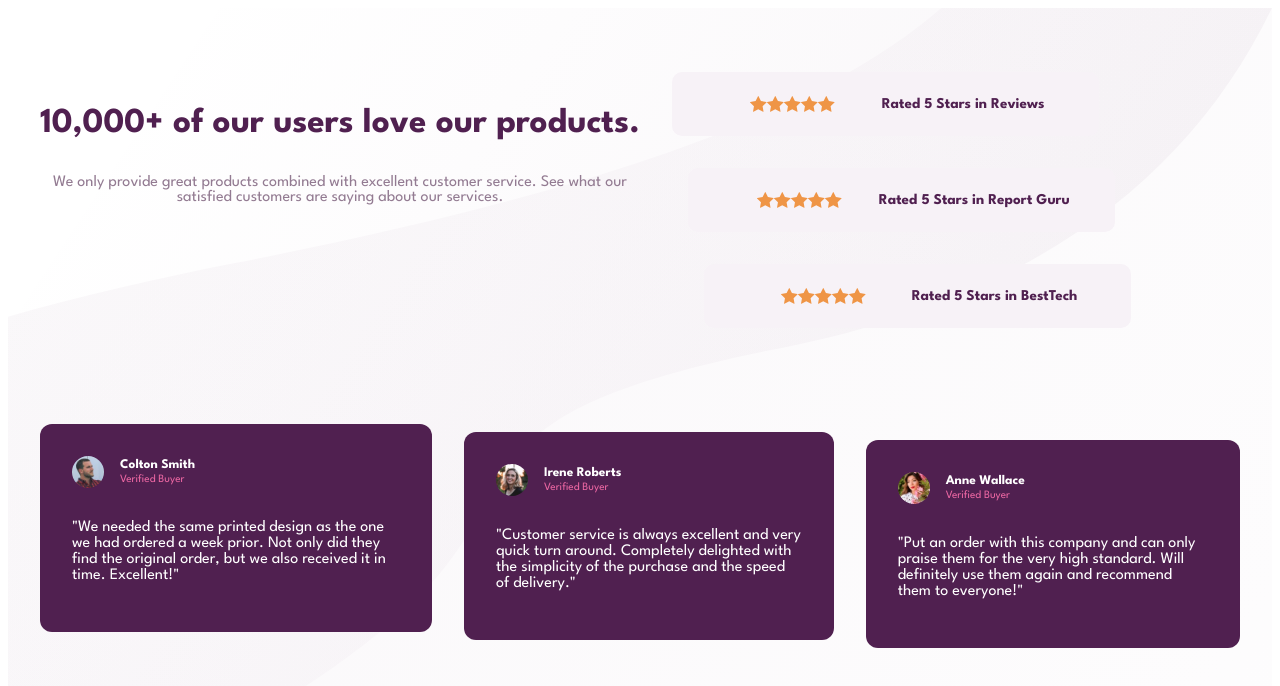
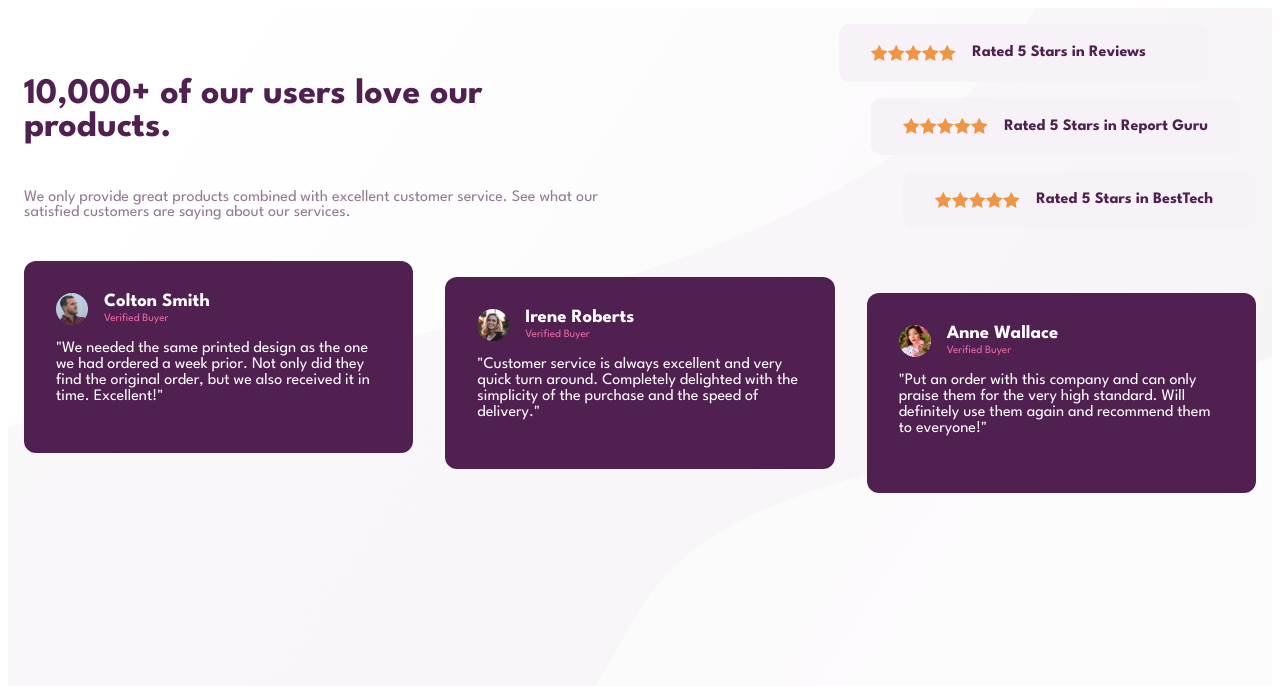
Before and after one commit to julyuly/social-proof-section-master, a plain HTML site: page index.html in a window 1280 px wide. Drawn offline with Linux system fonts and the light colour scheme.

Commit message:
updated commit

```diff
--- a/index.html
+++ b/index.html
@@ -15,7 +15,6 @@
   <link rel="preconnect" href="https://fonts.googleapis.com">
 <link rel="preconnect" href="https://fonts.gstatic.com" crossorigin>
 <link href="https://fonts.googleapis.com/css2?family=League+Spartan:wght@700&display=swap" rel="stylesheet">
-  <!-- Feel free to remove these styles or customise in your own stylesheet 👍 -->
 
 </head>
 
@@ -23,64 +22,59 @@
   <main>
     <section class = 'top'>
       <div class='top-left'>
-        <article>
-          <header>
             <h1>
               10,000+ of our users love our products.
             </h1>
-          </header>
           <p>We only provide great products combined with excellent customer service.
             See what our satisfied customers are saying about our services.</p>
-        </article>
       </div>
       <div class=top-right>
         <div class="reviews">
           <div class="stars">
-          <img src="./images/icon-star.svg">
-          <img src="./images/icon-star.svg">
-          <img src="./images/icon-star.svg">
-          <img src="./images/icon-star.svg">
-          <img src="./images/icon-star.svg">
+          <img src="./images/icon-star.svg" alt="star">
+          <img src="./images/icon-star.svg" alt="star">
+          <img src="./images/icon-star.svg" alt="star">
+          <img src="./images/icon-star.svg" alt="star">
+          <img src="./images/icon-star.svg" alt="star">
         </div>
-          <p>
+          <h2>
             Rated 5 Stars in Reviews
-          </p>
+          </h2>
           </div>
         <div class="guru">
           <div class="stars">
-          <img src="./images/icon-star.svg">
-          <img src="./images/icon-star.svg">
-          <img src="./images/icon-star.svg">
-          <img src="./images/icon-star.svg">
-          <img src="./images/icon-star.svg">
+          <img src="./images/icon-star.svg" alt="star">
+          <img src="./images/icon-star.svg" alt="star">
+          <img src="./images/icon-star.svg" alt="star">
+          <img src="./images/icon-star.svg" alt="star">
+          <img src="./images/icon-star.svg" alt="star">
           </div>
-          <p>
+          <h2>
             Rated 5 Stars in Report Guru
-          </p>
+          </h2>
         </div>
         <div class="besttech">
           <div class="stars">
-          <img src="./images/icon-star.svg">
-          <img src="./images/icon-star.svg">
-          <img src="./images/icon-star.svg">
-          <img src="./images/icon-star.svg">
-          <img src="./images/icon-star.svg">
+          <img src="./images/icon-star.svg" alt="star">
+          <img src="./images/icon-star.svg" alt="star">
+          <img src="./images/icon-star.svg" alt="star">
+          <img src="./images/icon-star.svg" alt="star">
+          <img src="./images/icon-star.svg" alt="star">
           </div>
-        <p>
+        <h2>
             Rated 5 Stars in BestTech
-          </p>
+        </h2>
         </div>
       </div>
     </section>
-
     <section class='bottom'>
-      <article class='smith'>
+      <div class='smith'>
         <div class="profile">
           <div class="image">
-            <img src="./images/image-colton.jpg">
+            <img src="./images/image-colton.jpg" alt="smith-image">
           </div>
           <div class="content">
-            <h5>Colton Smith</h5>
+            <h3>Colton Smith</h3>
             <span>Verified Buyer</span>
           </div>
         </div>
@@ -90,14 +84,14 @@
             Excellent!"
           </p>
           </div>
-      </article>
-      <article class='roberts'>
+        </div>
+      <div class='roberts'>
         <div class="profile">
           <div class="image">
-            <img src="./images/image-irene.jpg">
+            <img src="./images/image-irene.jpg" alt="roberts-image">
             </div>
             <div class="content">
-               <h5>Irene Roberts </h5>
+               <h3>Irene Roberts </h3>
         <span>Verified Buyer</span>
             </div>
             </div>
@@ -107,14 +101,14 @@
             delighted with the simplicity of the purchase and the speed of delivery."
           </p>
             </div>
-      </article>
-      <article class = 'wallace'>
+          </div>
+      <div class = 'wallace'>
         <div class="profile">
           <div class="image">
-            <img src="./images/image-anne.jpg">
+            <img src="./images/image-anne.jpg" alt="wallace-image">
             </div>
           <div class="content">
-             <h5>Anne Wallace </h5>
+             <h3>Anne Wallace </h3>
         <span>Verified Buyer</span>
           </div>
         </div>
@@ -123,7 +117,7 @@
             standard. Will definitely use them again and recommend them to everyone!"
            </p>
           </div>
-      </article>
+          </div>
     </section>
 
 </body>
--- a/style.css
+++ b/style.css
@@ -16,144 +16,96 @@ main {
     display:flex;
     flex-direction: column;
     flex-wrap:wrap;
-    justify-content: center;
-    align-items:center;
-    margin: 0;
-    width:100%;
-    height:fit-content;
+    margin: auto;
     background-image: url(images/bg-pattern-bottom-mobile.svg),url(images/bg-pattern-top-mobile.svg);
     background-repeat: no-repeat;
-    background-position: center;
+    background-position:left;
     background-size:cover;
-    padding: 4rem 2rem;
-
+    padding:1rem;
 }
 
 .top {
-    display:flex;
-    flex-direction:row;
-    flex-wrap: wrap;
-    max-width:100%;
-    text-align:center;
-    justify-content: space-between;
-    margin: 0 auto;
-
+    margin:auto;
+    max-width: 100%;
 }
 
 .top-left {
+   color:hsl(300, 43%, 22%);
    display:flex;
-    max-width:50%;
-}
-
-header {
-    font-size:30px;
-    color:hsl(300, 43%, 22%);
+   flex-direction: column;
+   font-size:1.5rem;
    font-weight: 700;
-    width:100%;
+   justify-content: center;
+   align-items: center;
+   text-align: center;
+   max-width:100%;
 }
 
 .top-left p {
     color:hsl(303, 10%, 53%);
+    font-weight:200;
+    font-size:1rem;
 }
 
 .top-right {
+    flex-direction: column;
+    margin:0;
+    margin-bottom:1rem;
+  }
+
+.top-right h2 {
+    color:hsl(300, 43%, 22%);
+    font-weight:bold;
+    font-size:1rem;
+  }
+
+  .guru, .besttech, .reviews {
     display:flex;
     flex-direction:column;
-    flex-wrap:wrap;
-    max-width:100%;
-    gap:2rem;
-    height:auto;
-    color:hsl(300, 43%, 22%);
-    font-weight:bold;
-    font-size:15px;
-    justify-content:flex-end;
+    justify-content: center;
     align-items:center;
-    margin-right:auto;
+    text-align: center;
+    background-color: hsl(300, 24%, 96%);
+    border-radius:10px;
+    margin: 0;
+    margin-bottom: 1rem;
   }
 
   .stars {
-    display: flex;
+    display:flex;
+    flex-direction:row;
     align-items: center;
     justify-content: center;;
-    margin:1.5rem;
-
+    margin:0;
+    margin-top:0.5rem;
   }
-
-.reviews {
-    background-color: hsl(300, 24%, 96%);
-    display:flex;
-    flex-direction: row;
-    flex:1;
-    width:100%;
-    border-radius:10px;
-    align-items: center;
-    justify-content: space-evenly;
-    padding:0rem 2rem;
-}
-
-.guru {
-    background-color: hsl(300, 24%, 96%);
-    display:flex;
-    flex-direction: row;
-    align-items: center;
-    border-radius:10px;
-    width:100%;
-    flex:1;
-    justify-content: space-evenly;
-    padding:0rem 2rem;
-    margin-left:2rem;
-}
-
-
-.besttech {
-    background-color: hsl(300, 24%, 96%);
-    display:flex;
-    flex-direction: row;
-    text-align:center;
-    align-items: center;
-    border-radius:10px;
-    width:100%;
-    flex:1;
-    margin-left:4rem;
-    justify-content: space-evenly;
-    padding:0rem 2rem;
-}
-
-
 
 .bottom {
     display:flex;
-    flex-direction:row;
-    justify-content: space-between;
-    align-items: center;
-    padding: 5rem 0;
-    margin: 0;
-    gap:2rem;
-    max-width: 100%;
-    margin:auto;
-
+    flex-direction: column;
+    flex-wrap:wrap;
 }
 
-.bottom article {
-    display: flex;
-    flex-direction: column;
+.smith , .roberts , .wallace {
     background-color: hsl(300, 43%, 22%);
     border-radius: 0.75rem;
+    color: white;
+    margin-bottom: 1rem;
     padding: 2rem;
-    color: white;
  }
+
 
 .profile {
     display:flex;
     align-items:center;
 }
 
-.profile h5 {
+.profile h3 {
     margin:0;
 }
 
 
-.bottom img {
+.image img {
  border-radius:50%;
  max-width: 2rem;
  height:2rem;
@@ -171,59 +123,73 @@ header {
     line-height:1rem;
 }
 
+
+@media only screen and (min-width:50rem) {
+
+    .top {
+        display:flex;
+        flex-direction:row;
+        max-width:100%;
+        justify-content: space-between;
+        margin:0;
+    }
+
+    .top-left {
+        text-align: left;
+        max-width: 50%;
+    }
+
+    .top-left h1 {
+        margin-right:3rem;
+    }
+
+    .reviews, .guru , .besttech {
+        display:flex;
+        flex-direction:row;
+        justify-content: flex-start;
+        align-items:center;
+        padding:0.5rem 2rem;
+
+    }
+
+    .stars {
+        margin-right:1rem;
+        margin-bottom:0.5rem;
+    }
+
+    .bottom {
+       display:grid;
+       grid-template-columns: repeat(3,1fr);
+       grid-template-rows: repeat(3,1fr);
+       gap:2rem;
+       margin:0;
+    }
+
+    .smith {
+        margin-bottom:2rem;
+    }
+
     .roberts {
         margin-top:1rem;
+        margin-bottom:1rem;
     }
 
     .wallace {
         margin-top:2rem;
+        margin-bottom:-0.5rem;
     }
 
-
-
-
-
-
-
-@media only screen and (min-width:375px) and (max-width:800px) {
-
-.top {
-    flex-wrap:wrap;
-    margin:0;
-    max-width: 100%;
-    align-items: center;
-    justify-content: center;
+    .reviews {
+        margin-right:3rem;
+    }
+    .guru {
+        margin-left:2rem;
+        margin-right:1rem;
 
     }
 
-.top-left {
-   max-width:100%;
+    .besttech {
+        margin-left:4rem;
     }
 
-.bottom {
-    flex-direction: column;
-    flex-wrap:wrap;
 }
-.top-right {
-    flex-direction: column;
-    margin: 0;
-  }
-
-  .guru, .besttech, .reviews {
-    margin: 0;
-    display:block;
-
-  }
-
-  .stars {
-    align-items: center;
-    justify-content: center;;
-    margin:1rem;
-  }
-
-  .smith , .roberts , .wallace {
-    margin-bottom: 2rem;
-  }
-
-
-}
```
Lines whose indentation alone changed are shown as unchanged.
